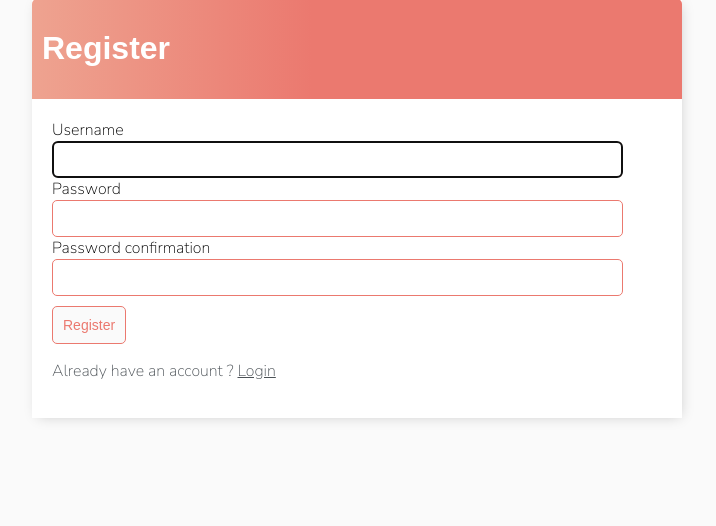
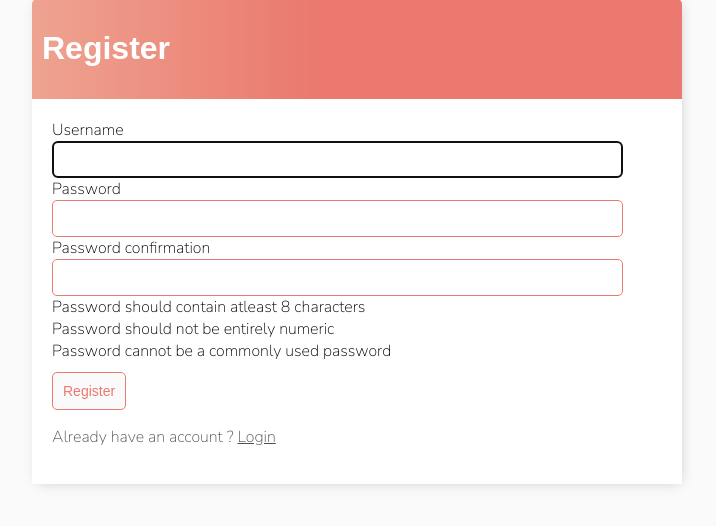
Before and after one commit to dhruvdk7/djangotodolist, a Django app: page /register/ in a window 1280 px wide. Shown: the part 159-685 px from the top of the page, without its empty margins (283-999 px from the left). Run offline with Django 3.2, Linux system fonts and the light colour scheme.

Commit message:
Update register.html

```diff
--- a/base/templates/base/register.html
+++ b/base/templates/base/register.html
@@ -17,7 +17,10 @@
         <label>
             {{form.password2.label}}
         </label> {{form.password2}}
+         <div>Password should contain atleast 8 characters</div>
+        <div>Password should not be entirely numeric</div>
 
+        <div>Password cannot be a commonly used password</div>
 
 
         <input style="margin-top: 10px;" class="button" type="Submit" value="Register">
```
